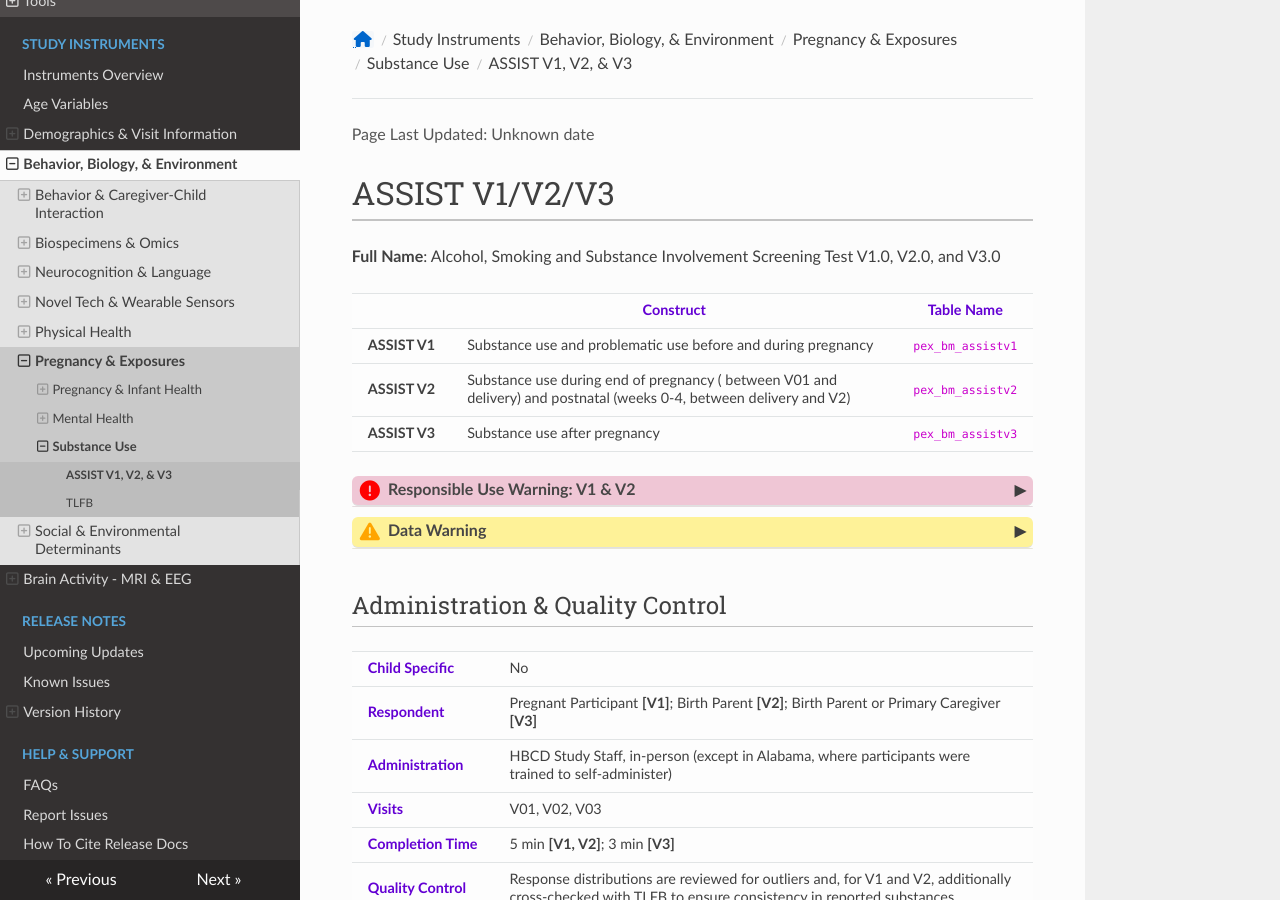
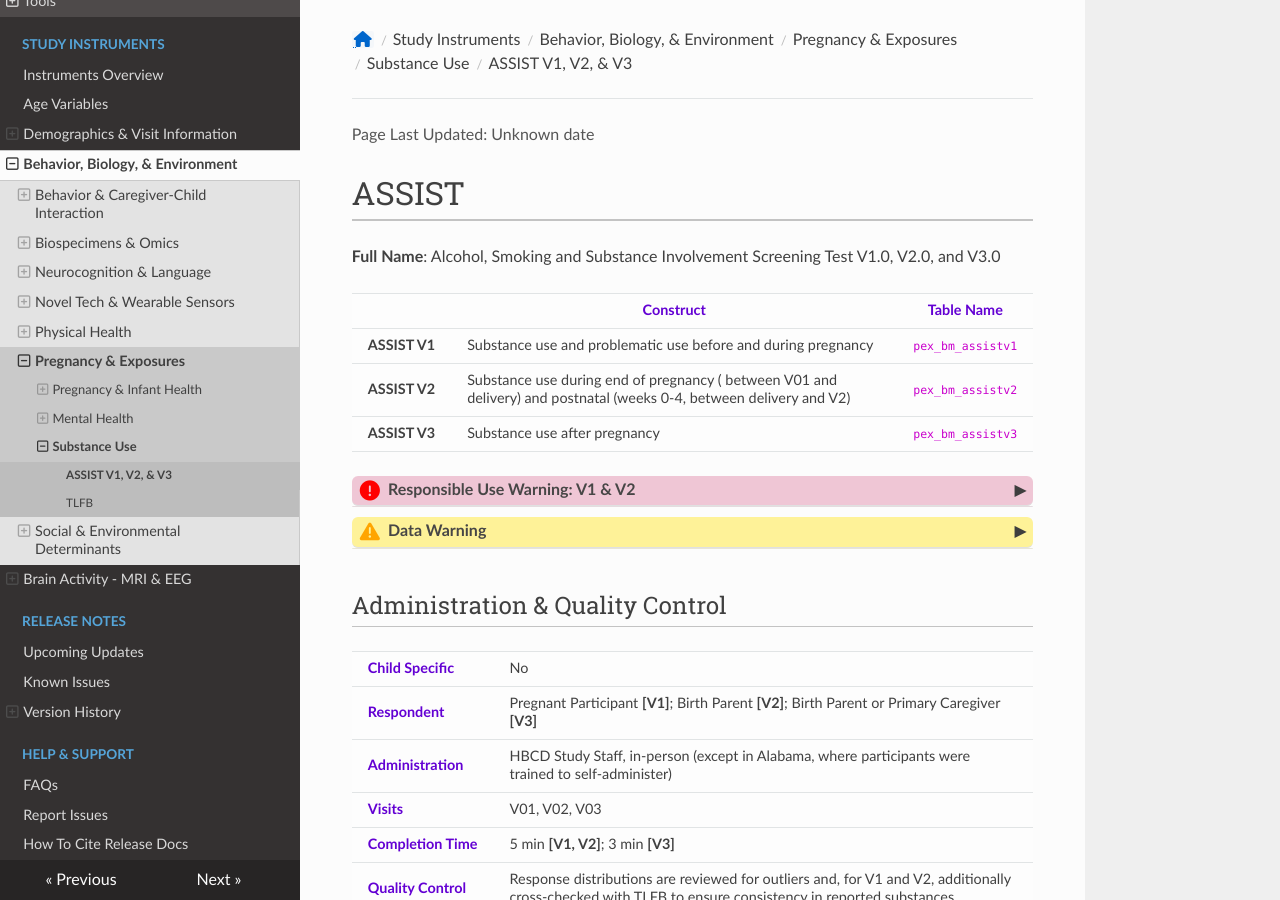
Before and after one commit to nbdc-datahub/hbcd-docs, an MkDocs documentation site: the page built from docs/instruments/pregexp/su/assist.md, in a window 1280 px wide and 900 px high. Built offline with MkDocs 1.6.1, drawn with Linux system fonts in a browser that asks for light colours; nearby versions of some CDN libraries.

```diff
--- a/docs/instruments/pregexp/su/assist.md
+++ b/docs/instruments/pregexp/su/assist.md
@@ -1,4 +1,4 @@
-# ASSIST V1/V2/V3
+# ASSIST
 
 **Full Name**: Alcohol, Smoking and Substance Involvement Screening Test V1.0, V2.0, and V3.0
 
```
